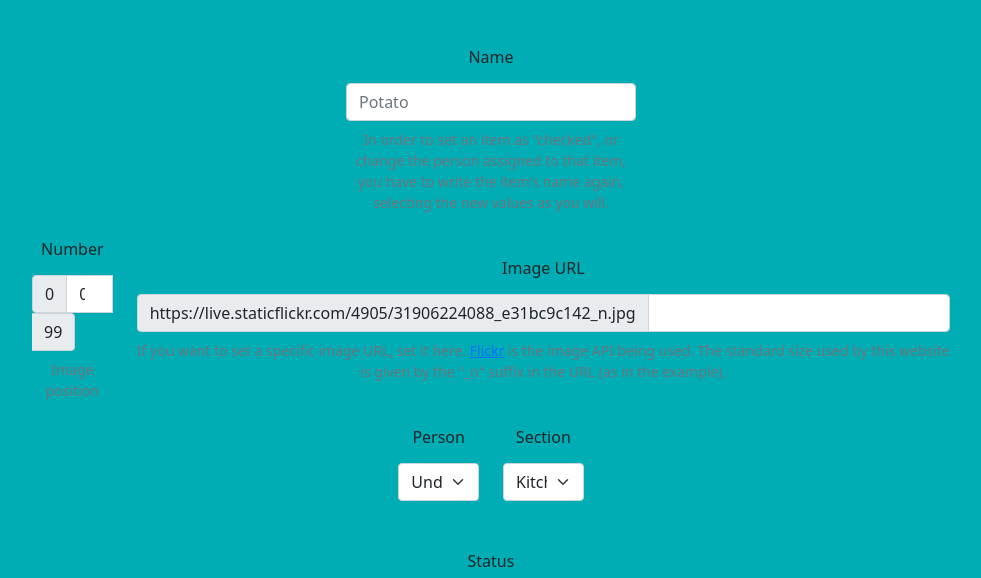
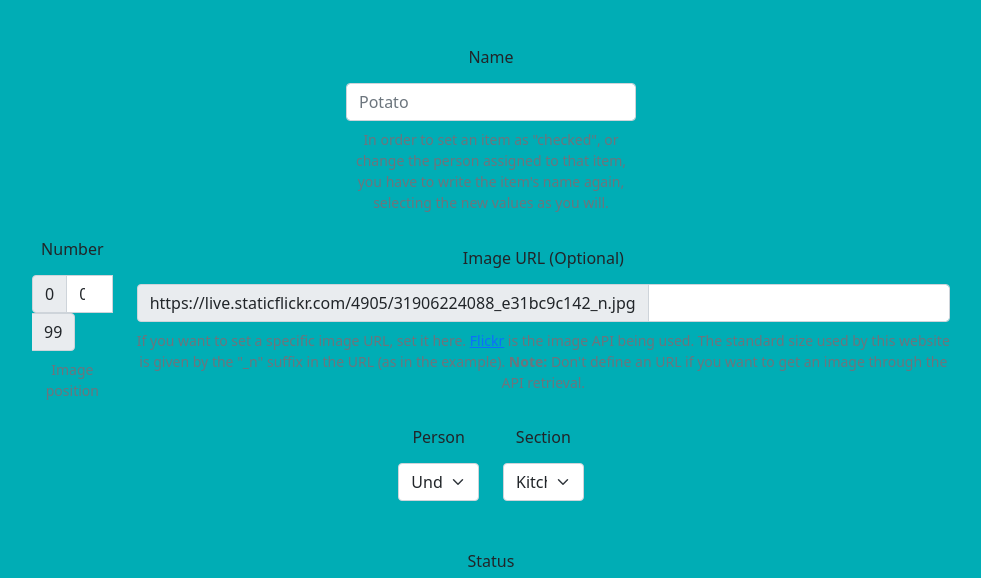
Before and after one commit to Mateus-Henr/Utilities-List, a website: page index.html in a window 1280 px wide. Shown: the part 159-737 px from the top of the page, without its empty margins (149-1130 px from the left). Drawn offline with nearby package versions, Linux system fonts and the light colour scheme.

Commit message:
Add note

```diff
--- a/index.html
+++ b/index.html
@@ -53,13 +53,13 @@
             </div>
 
             <div class="col-lg-8 col-md-12 align-self-center mb-4">
-              <label for="urlIMG" class="form-label">Image URL</label>
+              <label for="urlIMG" class="form-label">Image URL (Optional)</label>
               <div class="input-group mb-2">
                 <span class="input-group-text">https://live.staticflickr.com/4905/31906224088_e31bc9c142_n.jpg</span>
                 <input type="text" class="form-control" name="urlIMG" aria-describedby="basic-addon3">
               </div>
               <div class="form-text">If you want to set a specific image URL, set it here. <a href="https://www.flickr.com/">Flickr</a> is the image API being used. The standard size used by this website is given by the "_n" suffix in the URL (as in
-                the example).</div>
+                the example). <strong>Note:</strong> Don't define an URL if you want to get an image through the API retrieval.</div>
             </div>
 
           </div>
```
